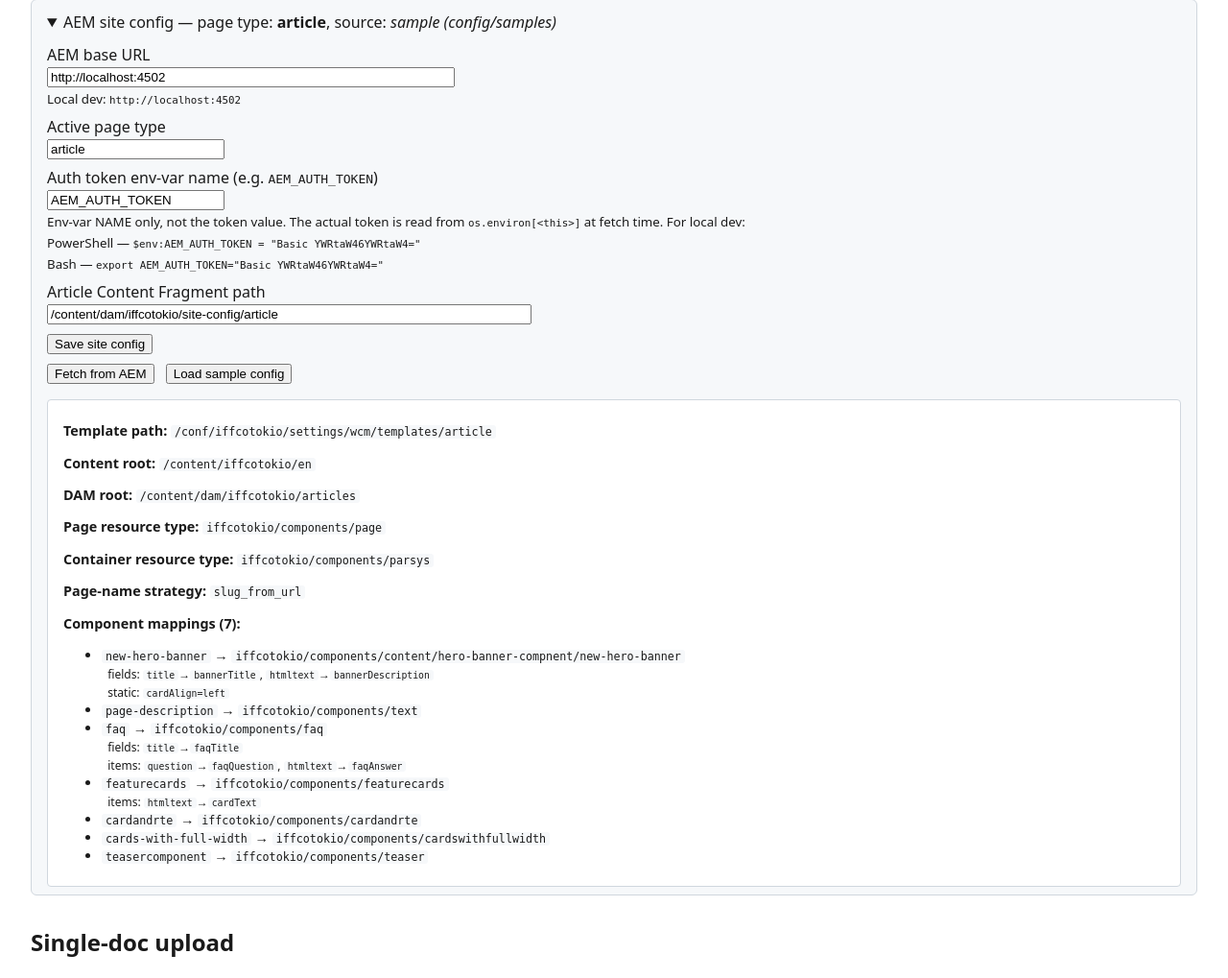
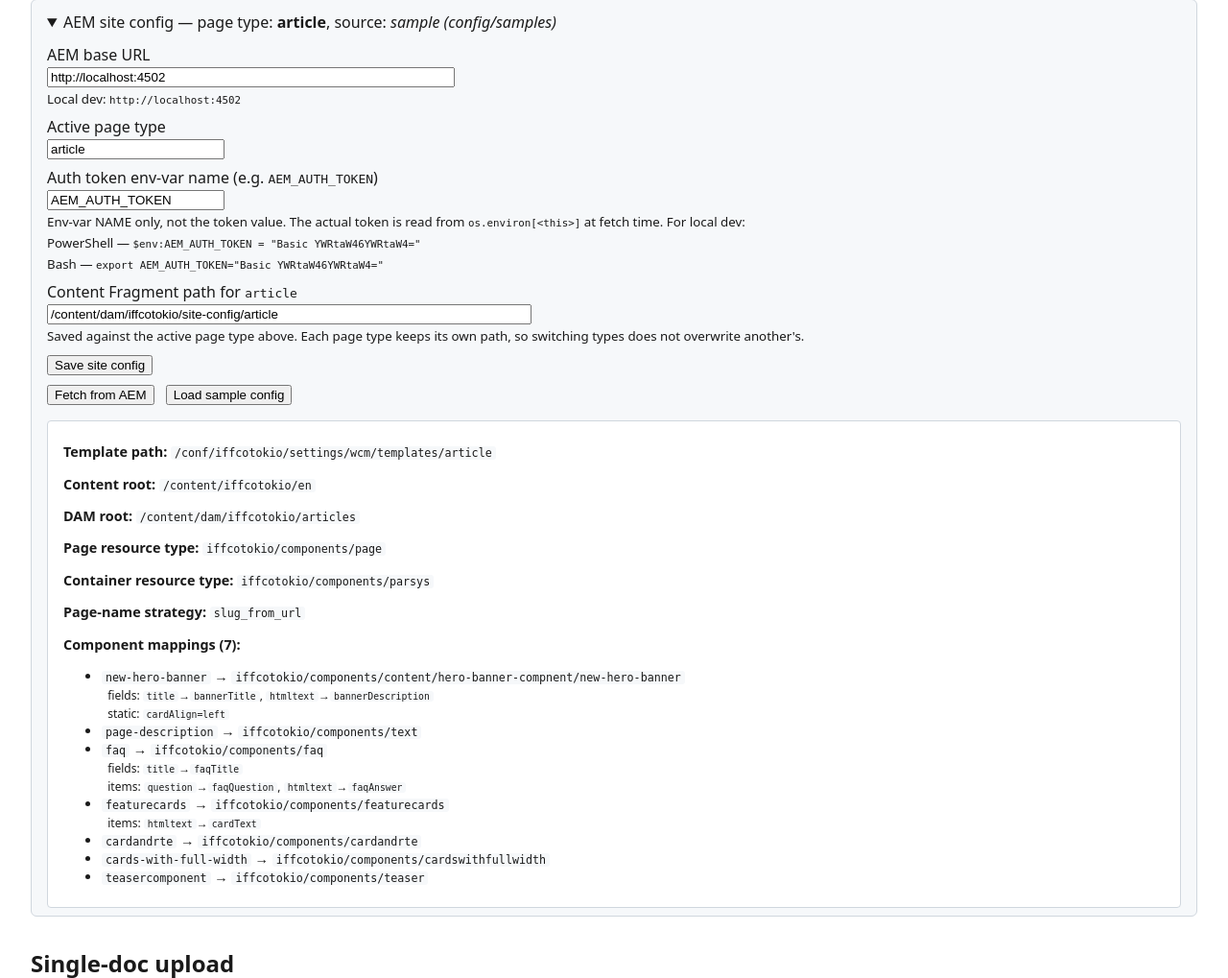
Before and after one commit to milandevnath-aem/doc-to-aem-page, a FastAPI app: page / in a window 1280 px wide, after a click that opens the changed part. Shown: the part 141-1160 px from the top of the page at 96% size. Run offline with FastAPI, Linux system fonts and the light colour scheme.

Commit message:
fix(ui): save the CF path under the active page type, not a fixed key
The home-page form field was named article_cf_path and the route wrote it to
cf_paths["article"] unconditionally. Switching the active page type therefore
saved that type's Content Fragment path under "article": the new type ended up
with no path at all, and Fetch from AEM answered

    No CF path configured for 'city-page-config'.

while the real article path was silently overwritten with the city one.

Key the entry on the active page type instead, and rename the field to
cf_path. Other page types' entries still survive the round-trip, so editing
one does not drop another. The label now names the page type being edited and
says so, since a single unlabelled path field is what made the old behaviour
look reasonable.

Co-Authored-By: Claude Opus 5 <noreply@anthropic.com>

```diff
--- a/ui/app.py
+++ b/ui/app.py
@@ -121,20 +121,25 @@ def save_site(
     aem_base_url: str = Form(...),
     active_page_type: str = Form(...),
     auth_token_env: str = Form("AEM_AUTH_TOKEN"),
-    article_cf_path: str = Form(""),
+    cf_path: str = Form(""),
 ):
     """Persist operator-facing settings from the home-page form.
 
-    Preserves cf_paths entries for other page types -- form only edits the
-    article path; a blog/category config the operator set from an earlier
-    save survives the round-trip.
+    The CF path belongs to the page type being edited, NOT to a fixed
+    "article" key. Hardcoding that key meant switching the active page type
+    saved its path under `article`: the new type then had no path at all, and
+    the real article path was silently overwritten.
+
+    Other page types' entries survive the round-trip, so a config set from an
+    earlier save is not lost by editing a different one.
     """
     current = load_site_config(SITE_CONFIG_PATH)
     cf_paths = dict(current.cf_paths)  # keep other page types intact
-    if article_cf_path:
-        cf_paths["article"] = article_cf_path.strip()
+    page_type = active_page_type.strip()
+    if cf_path:
+        cf_paths[page_type] = cf_path.strip()
     else:
-        cf_paths.pop("article", None)
+        cf_paths.pop(page_type, None)
     cfg = SiteConfig(
         aem_base_url=aem_base_url.strip(),
         active_page_type=active_page_type.strip(),
--- a/ui/templates/home.html
+++ b/ui/templates/home.html
@@ -35,9 +35,12 @@
             </small>
         </p>
         <p>
-            <label for="article_cf_path">Article Content Fragment path</label><br>
-            <input type="text" id="article_cf_path" name="article_cf_path"
-                   value="{{ site.cf_paths.get('article', '') }}" size="60">
+            <label for="cf_path">Content Fragment path for
+                <code>{{ site.active_page_type }}</code></label><br>
+            <input type="text" id="cf_path" name="cf_path"
+                   value="{{ site.cf_paths.get(site.active_page_type, '') }}" size="60">
+            <br><small>Saved against the active page type above. Each page type
+            keeps its own path, so switching types does not overwrite another's.</small>
         </p>
         <button type="submit">Save site config</button>
     </form>
```
Also changed, not shown: tests/test_ui_routes.py (+56 -4 lines).
